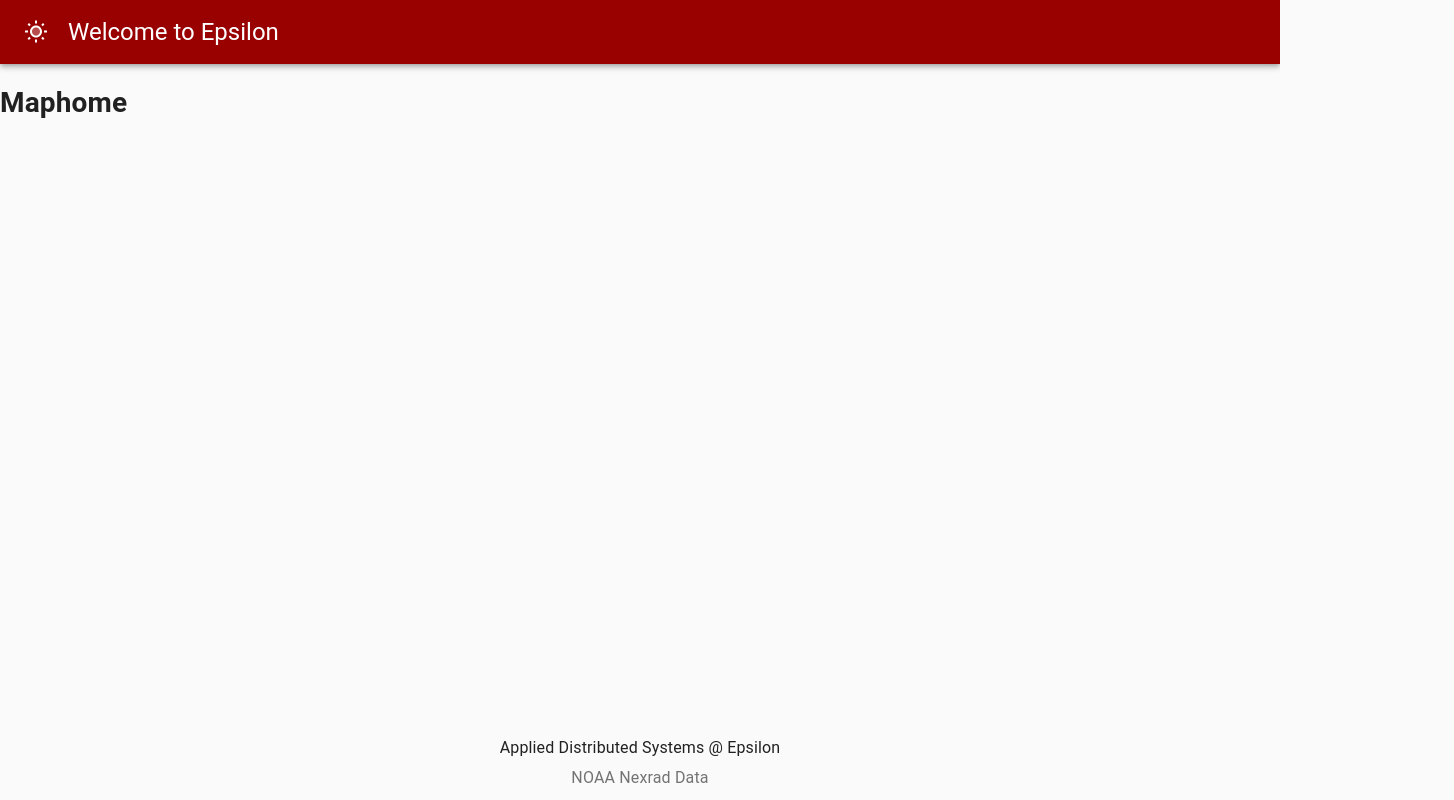
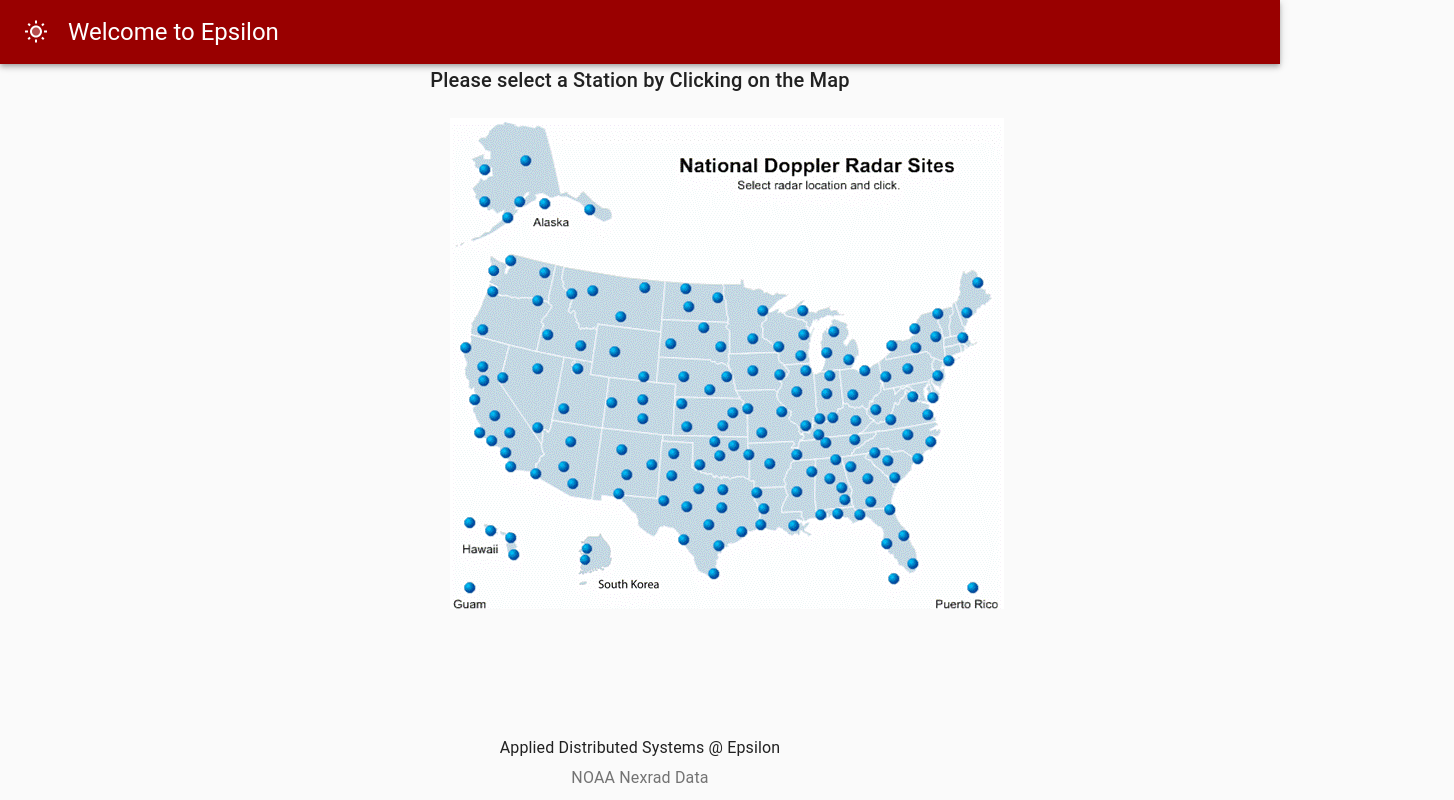
Before and after one commit to airavata-courses/epsilon, a React (Create React App) app in the folder ui-react/: page /maphome in a window 1280 px wide. Shown: the whole page, 1454 px wide, since content can reach past the window. Built offline with nearby package versions, Linux system fonts and the light colour scheme; a web font is replaced by a local one.

Commit message:
Added map to the map page

```diff
--- a/ui-react/src/App.js
+++ b/ui-react/src/App.js
@@ -1,5 +1,5 @@
 import React from "react";
-import { Typography, CssBaseline, Container } from '@material-ui/core';
+import { Typography, CssBaseline, Container, Paper } from '@material-ui/core';
 
 import Avatar from '@mui/material/Avatar';
 import Button from '@mui/material/Button';
@@ -36,13 +36,12 @@ const Home = () => (
 
         <main>
             <div>
-
                 <ThemeProvider theme={theme}>
                     <Container component="main" maxWidth="xs" >
                         <CssBaseline />
                         <Box
                             sx={{
-                                marginTop: 8,
+                                marginTop: 23,
                                 display: 'flex',
                                 flexDirection: 'column',
                                 alignItems: 'center',
@@ -75,6 +74,7 @@ const Home = () => (
                         </Box>
                     </Container>
                 </ThemeProvider>
+
             </div>
         </main>
         <footer style={{ padding: '10px 0', position: 'absolute', left: '0', bottom: '0', right: '0' }}>
--- a/ui-react/src/Maphome.js
+++ b/ui-react/src/Maphome.js
@@ -1,8 +1,22 @@
 import React from "react";
+import { Container, Grid, Card, CardMedia, CardContent, Typography, Box } from '@material-ui/core';
+import map from "./radar.gif"
 
 const Maphome = () => {
     return (
-        <h1> Maphome</h1>
+        <main>
+            <Typography variant="h6" align="center" color="textPrimary" gutterBottom >
+                Please select a Station by Clicking on the Map
+            </Typography>
+            <Box
+                component="img"
+                sx={{
+                    padding: "25px 450px",
+                    paddingTop: 15
+                }}
+                src={map}
+            />
+        </main>
     );
 }
 
```
Also changed, not shown: ui-react/src/radar.gif (added), 1 other file (tests, documents, lock files or other folders).
